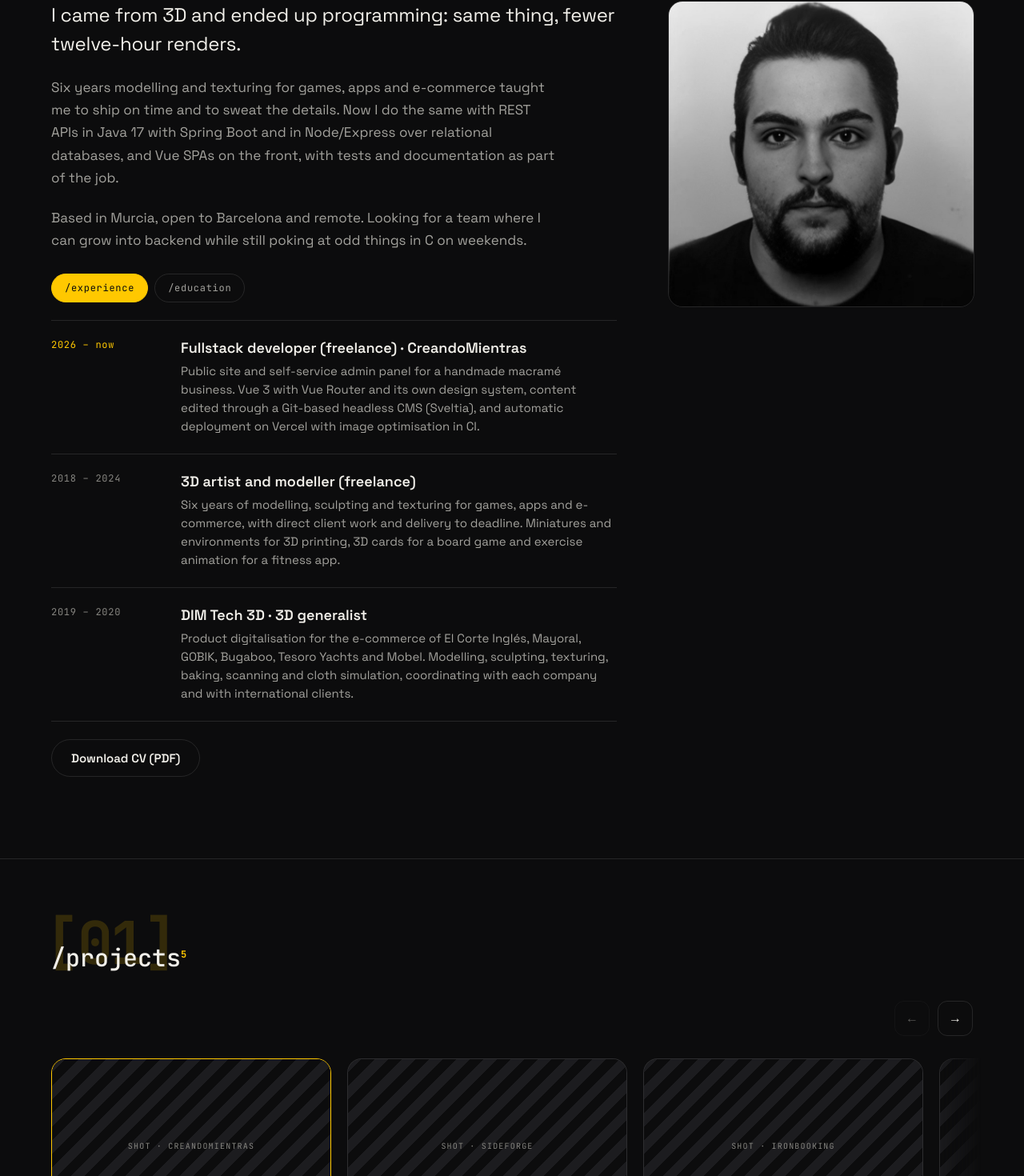
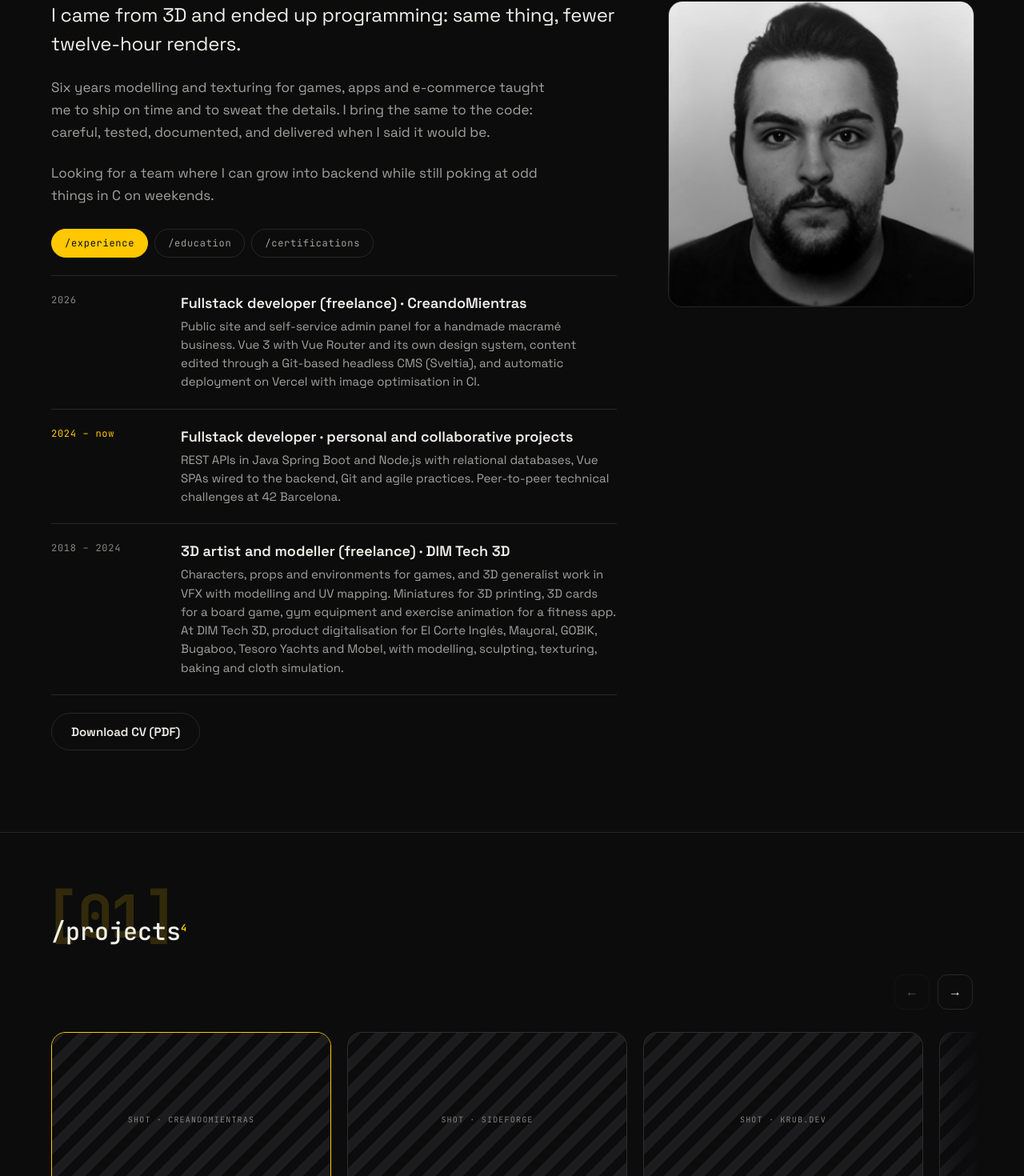
Before and after one commit to krub-dev/portfolio-krub, a Vue app: page / in a window 1280 px wide. Shown: the part 975-2445 px from the top of the page at 80% size. Built offline with nearby package versions, Linux system fonts and the light colour scheme.

Commit message:
Add a certifications tab and refine the About content

```diff
--- a/src/components/sections/AboutSection.vue
+++ b/src/components/sections/AboutSection.vue
@@ -16,7 +16,7 @@ import TabSwitch from '../base/TabSwitch.vue'
 import TimelineItem from '../base/TimelineItem.vue'
 import { useLang } from '../../composables/useLang'
 import { useTheme } from '../../composables/useTheme'
-import { config, copy, cvPath, education, experience, photoPath } from '../../data'
+import { certifications, config, copy, cvPath, education, experience, photoPath } from '../../data'
 import { formatPeriod } from '../../utils/format'
 
 const { lang } = useLang()
@@ -28,8 +28,13 @@ const about = computed(() => copy.about[lang.value])
 const options = computed(() => [
   { value: 'exp', label: t('tab.exp') },
   { value: 'edu', label: t('tab.edu') },
+  { value: 'cert', label: t('tab.cert') },
 ])
-const entries = computed(() => (tab.value === 'exp' ? experience : education))
+const entries = computed(() => {
+  if (tab.value === 'exp') return experience
+  if (tab.value === 'edu') return education
+  return certifications
+})
 
 // A null `to` means still going, so the row stays correct as years pass
 // without anyone editing the data. See src/utils/format.js.
--- /dev/null
+++ b/src/data/certifications.js
@@ -0,0 +1,33 @@
+/*
+  The /certifications tab of the About section, newest first. Same shape as
+  experience.js — see the comment there for what each field does.
+
+  A certification has no period worth printing twice, so from and to are the
+  same year and the timeline prints it once. The issuer goes in `body`, which is
+  the line the row already gives to a description.
+*/
+export const certifications = [
+  {
+    from: '2026',
+    to: '2026',
+    current: false,
+    en: { title: 'AI Skills Fest', body: 'Microsoft' },
+    es: { title: 'AI Skills Fest', body: 'Microsoft' },
+  },
+  {
+    from: '2026',
+    to: '2026',
+    current: false,
+    en: { title: 'AWS Fundamentals: Cloud, Serverless and Operations', body: 'Commit Academy' },
+    es: { title: 'Fundamentos de AWS: Cloud, Serverless y Operación', body: 'Commit Academy' },
+  },
+  {
+    from: '2025',
+    to: '2025',
+    current: false,
+    en: { title: 'Introduction to AI-assisted Development', body: 'BIGschool' },
+    es: { title: 'Curso de Iniciación al Desarrollo con IA', body: 'BIGschool' },
+  },
+]
+
+export default certifications
--- a/src/data/copy.js
+++ b/src/data/copy.js
@@ -40,13 +40,13 @@ export const copy = {
   about: {
     en: {
       p1: 'I came from 3D and ended up programming: same thing, fewer twelve-hour renders.',
-      p2: 'Six years modelling and texturing for games, apps and e-commerce taught me to ship on time and to sweat the details. Now I do the same with REST APIs in Java 17 with Spring Boot and in Node/Express over relational databases, and Vue SPAs on the front, with tests and documentation as part of the job.',
-      p3: 'Based in Murcia, open to Barcelona and remote. Looking for a team where I can grow into backend while still poking at odd things in C on weekends.',
+      p2: 'Six years modelling and texturing for games, apps and e-commerce taught me to ship on time and to sweat the details. I bring the same to the code: careful, tested, documented, and delivered when I said it would be.',
+      p3: 'Looking for a team where I can grow into backend while still poking at odd things in C on weekends.',
     },
     es: {
       p1: 'Vengo del 3D y acabé programando, que es lo mismo pero con menos renders de doce horas.',
-      p2: 'Seis años modelando y texturizando para videojuegos, apps y e-commerce me enseñaron a entregar a tiempo y a mirar el detalle. Ahora hago lo mismo con APIs REST en Java 17 con Spring Boot y en Node/Express sobre bases de datos relacionales, y SPAs en Vue delante, con tests y documentación como parte del trabajo.',
-      p3: 'Con base en Murcia, abierto a Barcelona y remoto. Busco equipo donde crecer hacia backend sin dejar de tocar cosas raras en C los fines de semana.',
+      p2: 'Seis años modelando y texturizando para videojuegos, apps y e-commerce me enseñaron a entregar a tiempo y a mirar el detalle. Traigo eso mismo al código: cuidado, probado, documentado y entregado cuando dije que lo estaría.',
+      p3: 'Busco equipo donde crecer hacia backend sin dejar de tocar cosas raras en C los fines de semana.',
     },
   },
 
--- a/src/data/experience.js
+++ b/src/data/experience.js
@@ -16,8 +16,8 @@
 export const experience = [
   {
     from: '2026',
-    to: null,
-    current: true,
+    to: '2026',
+    current: false,
     en: {
       title: 'Fullstack developer (freelance) · CreandoMientras',
       body: 'Public site and self-service admin panel for a handmade macramé business. Vue 3 with Vue Router and its own design system, content edited through a Git-based headless CMS (Sveltia), and automatic deployment on Vercel with image optimisation in CI.',
@@ -28,29 +28,29 @@ export const experience = [
     },
   },
   {
+    from: '2024',
+    to: null,
+    current: true,
+    en: {
+      title: 'Fullstack developer · personal and collaborative projects',
+      body: 'REST APIs in Java Spring Boot and Node.js with relational databases, Vue SPAs wired to the backend, Git and agile practices. Peer-to-peer technical challenges at 42 Barcelona.',
+    },
+    es: {
+      title: 'Desarrollador fullstack · proyectos propios y colaborativos',
+      body: 'APIs REST en Java Spring Boot y Node.js con bases de datos relacionales, SPAs en Vue conectadas al backend, Git y metodologías ágiles. Retos técnicos peer-to-peer en 42 Barcelona.',
+    },
+  },
+  {
     from: '2018',
     to: '2024',
     current: false,
     en: {
-      title: '3D artist and modeller (freelance)',
-      body: 'Six years of modelling, sculpting and texturing for games, apps and e-commerce, with direct client work and delivery to deadline. Miniatures and environments for 3D printing, 3D cards for a board game and exercise animation for a fitness app.',
+      title: '3D artist and modeller (freelance) · DIM Tech 3D',
+      body: 'Characters, props and environments for games, and 3D generalist work in VFX with modelling and UV mapping. Miniatures for 3D printing, 3D cards for a board game, gym equipment and exercise animation for a fitness app. At DIM Tech 3D, product digitalisation for El Corte Inglés, Mayoral, GOBIK, Bugaboo, Tesoro Yachts and Mobel, with modelling, sculpting, texturing, baking and cloth simulation.',
     },
     es: {
-      title: 'Artista 3D y modelador (freelance)',
-      body: 'Seis años modelando, esculpiendo y texturizando para videojuegos, apps y e-commerce, con trato directo con cliente y entrega a plazo. Miniaturas y entornos para impresión 3D, cartas 3D para un juego de mesa y animación de ejercicios para una app de fitness.',
-    },
-  },
-  {
-    from: '2019',
-    to: '2020',
-    current: false,
-    en: {
-      title: 'DIM Tech 3D · 3D generalist',
-      body: 'Product digitalisation for the e-commerce of El Corte Inglés, Mayoral, GOBIK, Bugaboo, Tesoro Yachts and Mobel. Modelling, sculpting, texturing, baking, scanning and cloth simulation, coordinating with each company and with international clients.',
-    },
-    es: {
-      title: 'DIM Tech 3D · generalista 3D',
-      body: 'Digitalización de producto para el e-commerce de El Corte Inglés, Mayoral, GOBIK, Bugaboo, Tesoro Yachts y Mobel. Modelado, escultura, texturizado, bakeado, escaneo y simulación de telas, coordinando con cada empresa y con cliente internacional.',
+      title: 'Artista 3D y modelador (freelance) · DIM Tech 3D',
+      body: 'Personajes, props y entornos para videojuegos, y trabajo de generalista 3D en VFX con modelado y mapeado UV. Miniaturas para impresión 3D, cartas 3D para un juego de mesa, material de gimnasio y animación de ejercicios para una app de fitness. En DIM Tech 3D, digitalización de producto para El Corte Inglés, Mayoral, GOBIK, Bugaboo, Tesoro Yachts y Mobel, con modelado, escultura, texturizado, bakeado y simulación de telas.',
     },
   },
 ]
--- a/src/data/index.js
+++ b/src/data/index.js
@@ -34,6 +34,7 @@
       const hero = computed(() => copy.hero[lang.value])
 */
 export { accents } from './accents.js'
+export { certifications } from './certifications.js'
 export { config } from './config.js'
 export { copy } from './copy.js'
 export { education } from './education.js'
--- a/src/data/projects.js
+++ b/src/data/projects.js
@@ -106,42 +106,6 @@ export const projects = [
     },
   },
   {
-    slug: 'ironbooking',
-    shotLabel: 'SHOT · IRONBOOKING',
-    image: null,
-    slides: 3,
-    repo: 'https://github.com/krub-dev/IronBooking',
-    live: 'https://github.com/krub-dev/IronBooking#readme',
-    stack: ['Java 17', 'Spring Boot', 'Spring Data JPA', 'PostgreSQL', 'JUnit'],
-    en: {
-      name: 'IronBooking',
-      tag: 'TEAM',
-      role: 'Backend',
-      year: '2025',
-      repoLabel: '/repo',
-      liveLabel: '/readme ↗',
-      summary: 'Spring Boot REST API for spaces, bookings and reviews, built in a team of five with Gitflow.',
-      lead: 'Booking backend built with four others: a Spring Boot REST API to manage spaces, bookings and reviews.',
-      body: '30 endpoints over 5 related entities, with 20 tests. Built in a team of five using Gitflow: a branch per feature and pull requests reviewed between peers before merging.',
-      body2:
-        'Spring Data JPA over PostgreSQL, with the API tested at the controller and service level. The team work is the point: a shared branch model, code review and integration through pull requests.',
-    },
-    es: {
-      name: 'IronBooking',
-      tag: 'EQUIPO',
-      role: 'Backend',
-      year: '2025',
-      repoLabel: '/repo',
-      liveLabel: '/readme ↗',
-      summary:
-        'API REST en Spring Boot para espacios, reservas y reseñas, hecha en equipo de cinco con Gitflow.',
-      lead: 'Backend de reservas hecho con otras cuatro personas: una API REST en Spring Boot para gestionar espacios, reservas y reseñas.',
-      body: '30 endpoints sobre 5 entidades relacionadas, con 20 tests. Construido en equipo de cinco con Gitflow: una rama por funcionalidad y pull requests revisadas entre pares antes de integrar.',
-      body2:
-        'Spring Data JPA sobre PostgreSQL, con la API probada a nivel de controlador y de servicio. Lo importante es el trabajo en equipo: modelo de ramas compartido, revisión de código e integración por pull requests.',
-    },
-  },
-  {
     slug: 'krub-dev',
     shotLabel: 'SHOT · KRUB.DEV',
     image: null,
--- a/src/locales/en.json
+++ b/src/locales/en.json
@@ -9,7 +9,8 @@
   },
   "tab": {
     "exp": "/experience",
-    "edu": "/education"
+    "edu": "/education",
+    "cert": "/certifications"
   },
   "section": {
     "me": "/me",
--- a/src/locales/es.json
+++ b/src/locales/es.json
@@ -9,7 +9,8 @@
   },
   "tab": {
     "exp": "/experiencia",
-    "edu": "/educacion"
+    "edu": "/educacion",
+    "cert": "/certificaciones"
   },
   "section": {
     "me": "/sobre-mi",
```
